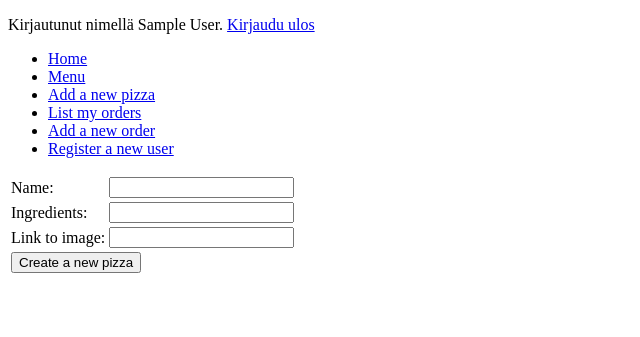
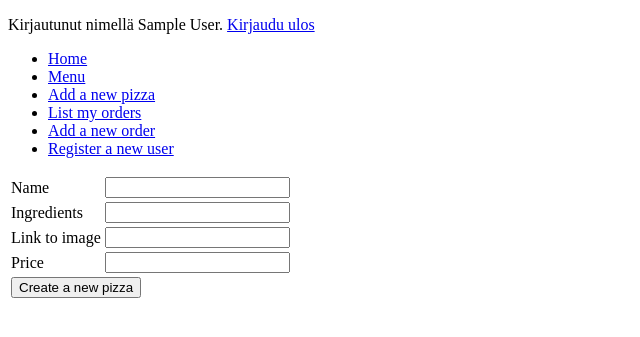
Before and after one commit to larenala/Pizzapalvelu, a Flask app: page /pizzas/new/ in a window 1280 px wide. Shown: the top 337 px of the page, without its empty margins (0-640 px from the left). Run offline with Flask 2, Linux system fonts and the light colour scheme; a user stored in the database is signed in; tables that the repository leaves empty hold one stand-in row (values such as "Sample post").

Commit message:
added price and values to edit feature

```diff
--- a/application/pizzas/forms.py
+++ b/application/pizzas/forms.py
@@ -2,9 +2,10 @@ from flask_wtf import FlaskForm
 from wtforms import StringField, validators
 
 class PizzaForm(FlaskForm):
-    name = StringField("Name: ", [validators.Length(min=4, max=30)])
-    ingredients = StringField("Ingredients: ", [validators.Length(min=2, max=100)])
-    img = StringField("Link to image: ", [validators.URL(require_tld=False, message=None)])
+    name = StringField("Name ", [validators.Length(min=4, max=30)])
+    ingredients = StringField("Ingredients ", [validators.Length(min=2, max=100)])
+    img = StringField("Link to image ", [validators.URL(require_tld=False, message=None)])
+    price = StringField("Price ", [validators.Length(min=2, max=6)])
 
     class Meta:
         csrf = False
--- a/application/pizzas/models.py
+++ b/application/pizzas/models.py
@@ -6,8 +6,10 @@ class Pizza(db.Model):
     ingredients = db.Column(db.String(144), nullable=False)
     name = db.Column(db.String(144), nullable=False)
     img = db.Column(db.String(200), nullable=False)
+    price = db.Column(db.String(10), nullable=False)
 
-    def __init__(self, name, ingredients, img):
+    def __init__(self, name, ingredients, img, price):
         self.name = name
         self.ingredients = ingredients
         self.img = img
+        self.price = price
--- a/application/pizzas/views.py
+++ b/application/pizzas/views.py
@@ -30,7 +30,8 @@ def pizza_create():
     name = form.name.data
     ingredients = form.ingredients.data
     img = form.img.data
-    p = Pizza(name, ingredients, img)
+    price = form.price.data
+    p = Pizza(name, ingredients, img, price)
     db.session().add(p)
     db.session().commit()
     return redirect(url_for('pizzas_index'))
@@ -41,11 +42,14 @@ def pizza_edit_index(pizza_id):
 
 @app.route("/pizzas/edit/<pizza_id>/", methods=["POST"])
 def pizza_update(pizza_id):
+    p=Pizza.query.get(pizza_id)
     form=PizzaForm(request.form)
-    p=Pizza.query.get(pizza_id)
-    p.name=form.name.data
+
+    if form.name.data:
+          p.name=form.name.data
     p.ingredients=form.ingredients.data
     p.img = form.img.data
+    p.price = form.price.data
     db.session().commit()
     return redirect(url_for('pizzas_index'))
 
--- a/application/templates/pizzas/list.html
+++ b/application/templates/pizzas/list.html
@@ -19,7 +19,13 @@
     </tr>
     <tr>
       <td>
+        Price: {{ pizza.price }}
+      </td>
+    </tr>
+    <tr>
+      <td>
         <input type="submit" name="tilaus" value="Add to order" />
+        <button><a href= {{ url_for('show_pizza', pizza_id= pizza.id) }}>View</a></button>
       </td>
     </tr>
     {% endfor %}
--- a/application/templates/pizzas/new.html
+++ b/application/templates/pizzas/new.html
@@ -34,6 +34,15 @@
 	</td>
       </tr>
       <tr>
+        <td>
+          {{ form.price.label }}
+        </td>
+        <td>
+          {{ form.price }}
+        </td>
+      </tr>
+
+      <tr>
 	<td colspan="2">
 	  <input type="submit" value="Create a new pizza"/>
 	</td>
```
Also changed, not shown: application/templates/pizzas/edit.html (+12 -3 lines), application/templates/pizzas/pizza.html (+7 -1 lines).
